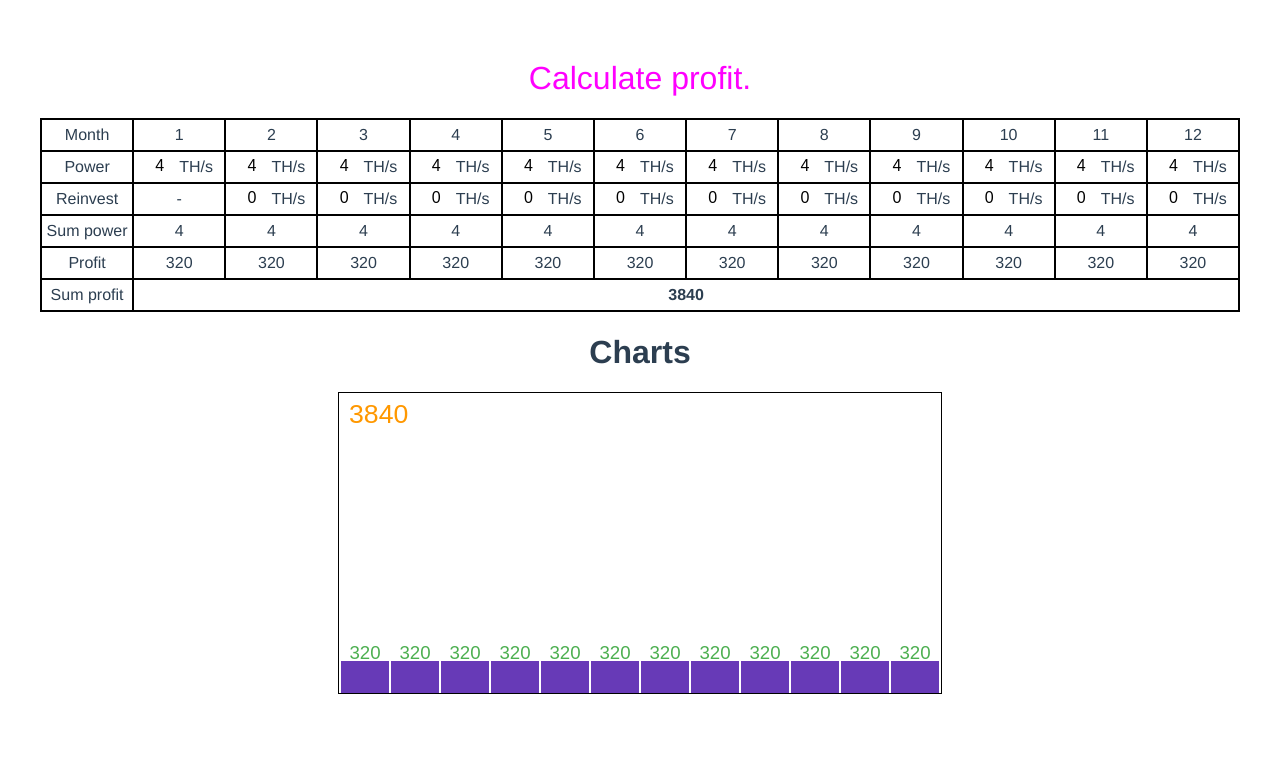
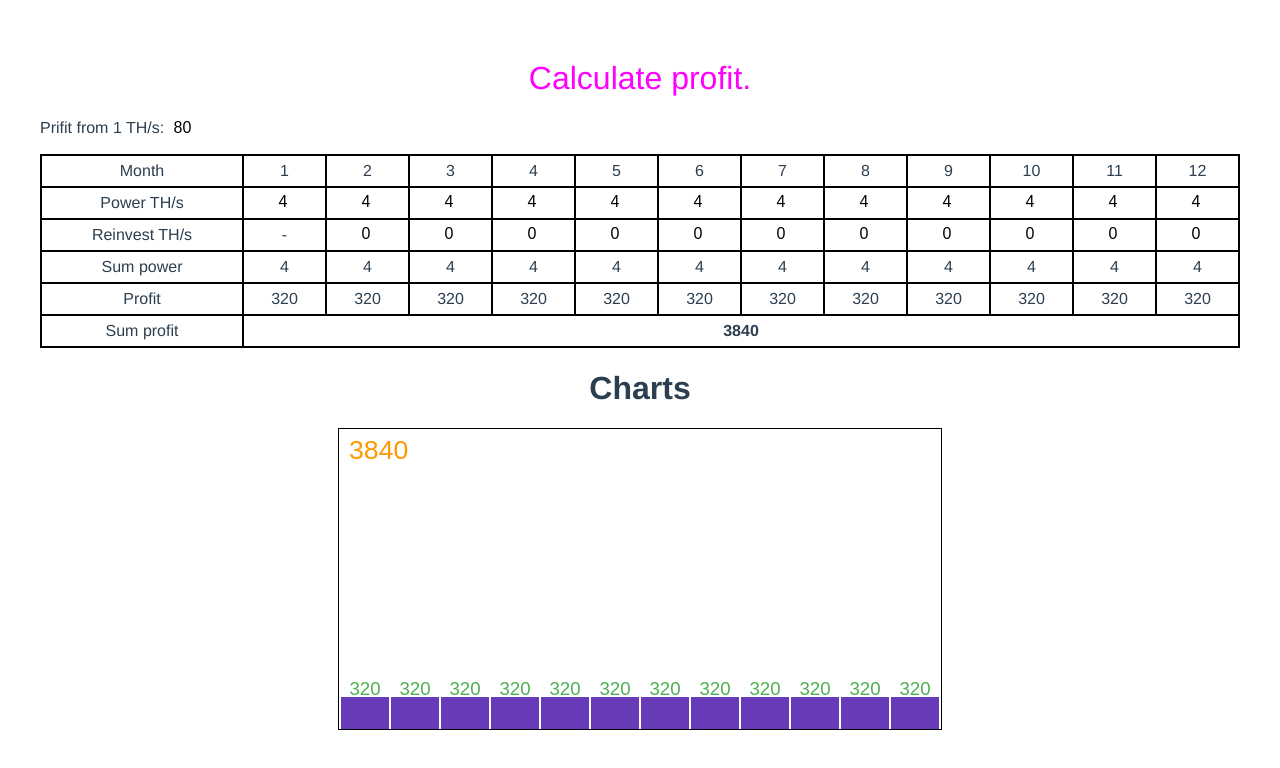
Before and after one commit to radius486/bit-profit, a Vue app: page / in a window 1280 px wide. Shown: the top 768 px of the page. Built offline with nearby package versions, Linux system fonts and the light colour scheme.

Commit message:
Input 1 TH/s profit field.

```diff
--- a/src/components/bit-profit.vue
+++ b/src/components/bit-profit.vue
@@ -1,6 +1,7 @@
 <template>
   <div class="wrapper">
     <h1>{{ msg }}</h1>
+    <p class="month-profit"><span>Prifit from 1 TH/s: </span><input type="number" v-model.number='monthProfit'></p>
     <div class="bit-table">
       <div class="row-description">Month</div>
       <div class="month">1</div>
@@ -15,32 +16,32 @@
       <div class="month">10</div>
       <div class="month">11</div>
       <div class="month">12</div>
-      <div class="row-description">Power</div>
-      <div class="power"><input type='number' v-model.number='power1'>TH/s</div>
-      <div class="power"><input type='number' v-model.number='power2'>TH/s</div>
-      <div class="power"><input type='number' v-model.number='power3'>TH/s</div>
-      <div class="power"><input type='number' v-model.number='power4'>TH/s</div>
-      <div class="power"><input type='number' v-model.number='power5'>TH/s</div>
-      <div class="power"><input type='number' v-model.number='power6'>TH/s</div>
-      <div class="power"><input type='number' v-model.number='power7'>TH/s</div>
-      <div class="power"><input type='number' v-model.number='power8'>TH/s</div>
-      <div class="power"><input type='number' v-model.number='power9'>TH/s</div>
-      <div class="power"><input type='number' v-model.number='power10'>TH/s</div>
-      <div class="power"><input type='number' v-model.number='power11'>TH/s</div>
-      <div class="power"><input type='number' v-model.number='power12'>TH/s</div>
-      <div class="row-description">Reinvest</div>
+      <div class="row-description">Power TH/s</div>
+      <div class="power"><input type='number' v-model.number='power1'></div>
+      <div class="power"><input type='number' v-model.number='power2'></div>
+      <div class="power"><input type='number' v-model.number='power3'></div>
+      <div class="power"><input type='number' v-model.number='power4'></div>
+      <div class="power"><input type='number' v-model.number='power5'></div>
+      <div class="power"><input type='number' v-model.number='power6'></div>
+      <div class="power"><input type='number' v-model.number='power7'></div>
+      <div class="power"><input type='number' v-model.number='power8'></div>
+      <div class="power"><input type='number' v-model.number='power9'></div>
+      <div class="power"><input type='number' v-model.number='power10'></div>
+      <div class="power"><input type='number' v-model.number='power11'></div>
+      <div class="power"><input type='number' v-model.number='power12'></div>
+      <div class="row-description">Reinvest TH/s</div>
       <div>-</div>
-      <div class="reinvest"><input type='number' v-model.number='reinvest2'>TH/s</div>
-      <div class="reinvest"><input type='number' v-model.number='reinvest3'>TH/s</div>
-      <div class="reinvest"><input type='number' v-model.number='reinvest4'>TH/s</div>
-      <div class="reinvest"><input type='number' v-model.number='reinvest5'>TH/s</div>
-      <div class="reinvest"><input type='number' v-model.number='reinvest6'>TH/s</div>
-      <div class="reinvest"><input type='number' v-model.number='reinvest7'>TH/s</div>
-      <div class="reinvest"><input type='number' v-model.number='reinvest8'>TH/s</div>
-      <div class="reinvest"><input type='number' v-model.number='reinvest9'>TH/s</div>
-      <div class="reinvest"><input type='number' v-model.number='reinvest10'>TH/s</div>
-      <div class="reinvest"><input type='number' v-model.number='reinvest11'>TH/s</div>
-      <div class="reinvest"><input type='number' v-model.number='reinvest12'>TH/s</div>
+      <div class="reinvest"><input type='number' v-model.number='reinvest2'></div>
+      <div class="reinvest"><input type='number' v-model.number='reinvest3'></div>
+      <div class="reinvest"><input type='number' v-model.number='reinvest4'></div>
+      <div class="reinvest"><input type='number' v-model.number='reinvest5'></div>
+      <div class="reinvest"><input type='number' v-model.number='reinvest6'></div>
+      <div class="reinvest"><input type='number' v-model.number='reinvest7'></div>
+      <div class="reinvest"><input type='number' v-model.number='reinvest8'></div>
+      <div class="reinvest"><input type='number' v-model.number='reinvest9'></div>
+      <div class="reinvest"><input type='number' v-model.number='reinvest10'></div>
+      <div class="reinvest"><input type='number' v-model.number='reinvest11'></div>
+      <div class="reinvest"><input type='number' v-model.number='reinvest12'></div>
       <div class="row-description">Sum power</div>
       <div class="sum-power" v-html='sumPower1'></div>
       <div class="sum-power" v-html='sumPower2'></div>
@@ -101,6 +102,7 @@ export default {
   data () {
     return {
       msg: 'Calculate profit.',
+      monthProfit: 80,
       power1: 4,
       power2: 4,
       power3: 4,
@@ -182,51 +184,51 @@ export default {
     },
 
     month1 () {
-      return this.sumPower1 * 80 - this.reinvest2 * 150;
+      return this.sumPower1 * this.monthProfit - this.reinvest2 * 150;
     },
 
     month2 () {
-      return this.sumPower2 * 80 - this.reinvest3 * 150;
+      return this.sumPower2 * this.monthProfit - this.reinvest3 * 150;
     },
 
     month3 () {
-      return this.sumPower3 * 80 - this.reinvest4 * 150;
+      return this.sumPower3 * this.monthProfit - this.reinvest4 * 150;
     },
 
     month4 () {
-      return this.sumPower4 * 80 - this.reinvest5 * 150;
+      return this.sumPower4 * this.monthProfit - this.reinvest5 * 150;
     },
 
     month5 () {
-      return this.sumPower5 * 80 - this.reinvest6 * 150;
+      return this.sumPower5 * this.monthProfit - this.reinvest6 * 150;
     },
 
     month6 () {
-      return this.sumPower6 * 80 - this.reinvest7 * 150;
+      return this.sumPower6 * this.monthProfit - this.reinvest7 * 150;
     },
 
     month7 () {
-      return this.sumPower7 * 80 - this.reinvest8 * 150;
+      return this.sumPower7 * this.monthProfit - this.reinvest8 * 150;
     },
 
     month8 () {
-      return this.sumPower8 * 80 - this.reinvest9 * 150;
+      return this.sumPower8 * this.monthProfit - this.reinvest9 * 150;
     },
 
     month9 () {
-      return this.sumPower9 * 80 - this.reinvest10 * 150;
+      return this.sumPower9 * this.monthProfit - this.reinvest10 * 150;
     },
 
     month10 () {
-      return this.sumPower10 * 80 - this.reinvest11 * 150;
+      return this.sumPower10 * this.monthProfit - this.reinvest11 * 150;
     },
 
     month11 () {
-      return this.sumPower11 * 80 - this.reinvest12 * 150;
+      return this.sumPower11 * this.monthProfit - this.reinvest12 * 150;
     },
 
     month12 () {
-      return this.sumPower12 * 80;
+      return this.sumPower12 * this.monthProfit;
     }
   }
 }
@@ -239,6 +241,22 @@ h2
   font-weight: normal
   color: #f0f
 
+.month-profit
+  font-size: 16px
+  text-align: left
+
+  input
+    border: none
+    font-size: 16px
+    width: 50px
+    padding-left: 5px
+
+    &:focus
+      outline: none
+      background-color: #4caf50
+      color: #fff
+
+
 .wrapper
   max-width: 1200px
   margin: 0 auto
@@ -247,7 +265,7 @@ h2
 
 .bit-table
   display: grid
-  grid-template-columns: repeat(13, minmax(50px, 1fr))
+  grid-template-columns: 200px repeat(12, minmax(50px, 1fr))
   grid-template-rows: repeat(5, 30px)
   grid-gap: 2px
   border: 2px solid #000
@@ -257,6 +275,10 @@ h2
     line-height: 30px
     background-color: #fff
 
+
+.row-description
+  //width: 200px
+
 .month
 
 .power,
@@ -265,18 +287,19 @@ h2
   align-items: center
 
   input
-    width: 50%
+    width: 100%
     height: 100%
     border: none
-    text-align: right
+    text-align: center
     font-size: 16px
     font-weight: 300
     box-sizing: border-box
-    padding: 0 0 2px
+    padding: 0 0 2px 12px
 
-    &:hover,
     &:focus
       outline: none
+      background-color: #4caf50
+      color: #fff
 
 
 .sum-profit
```
